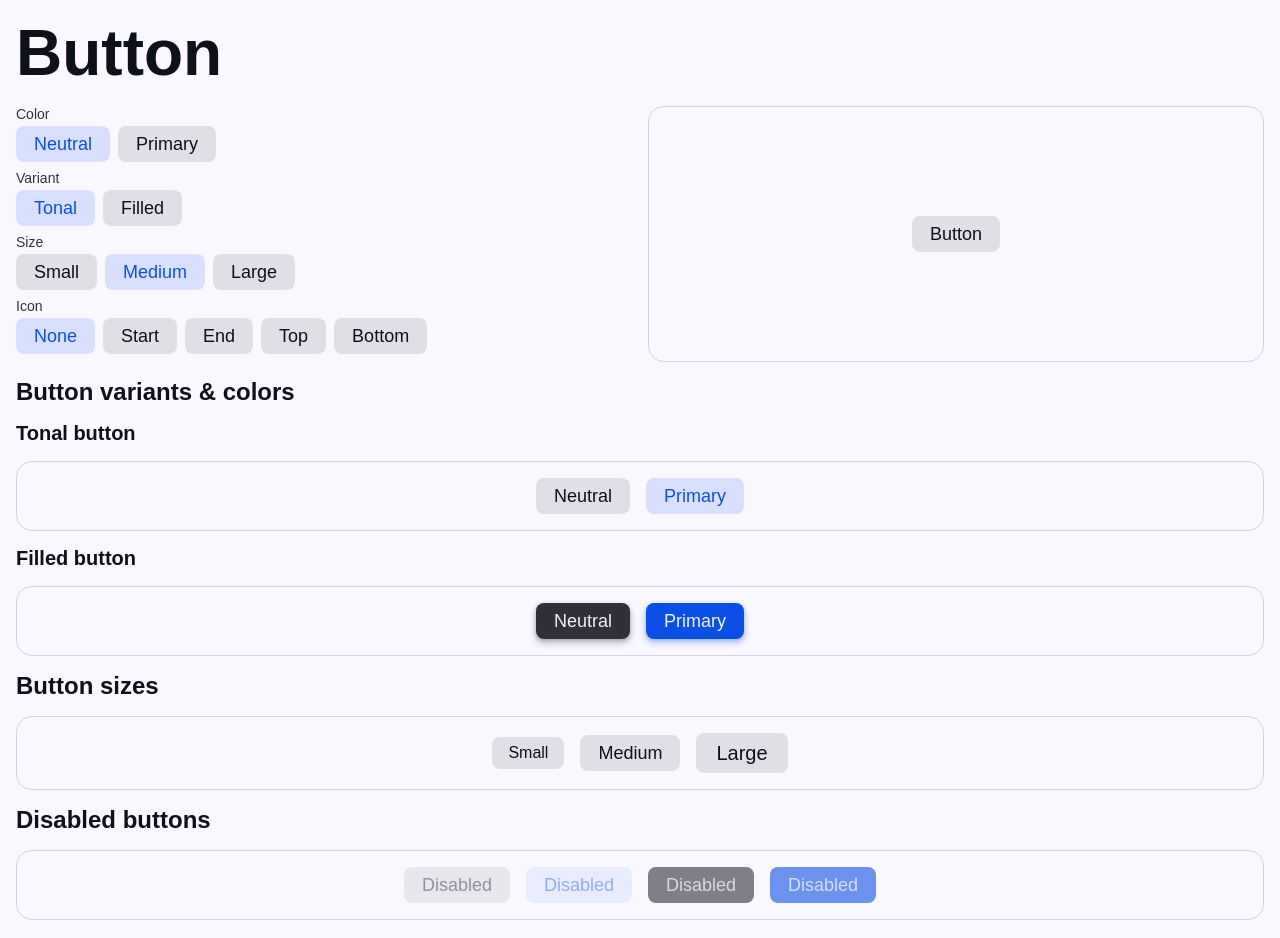
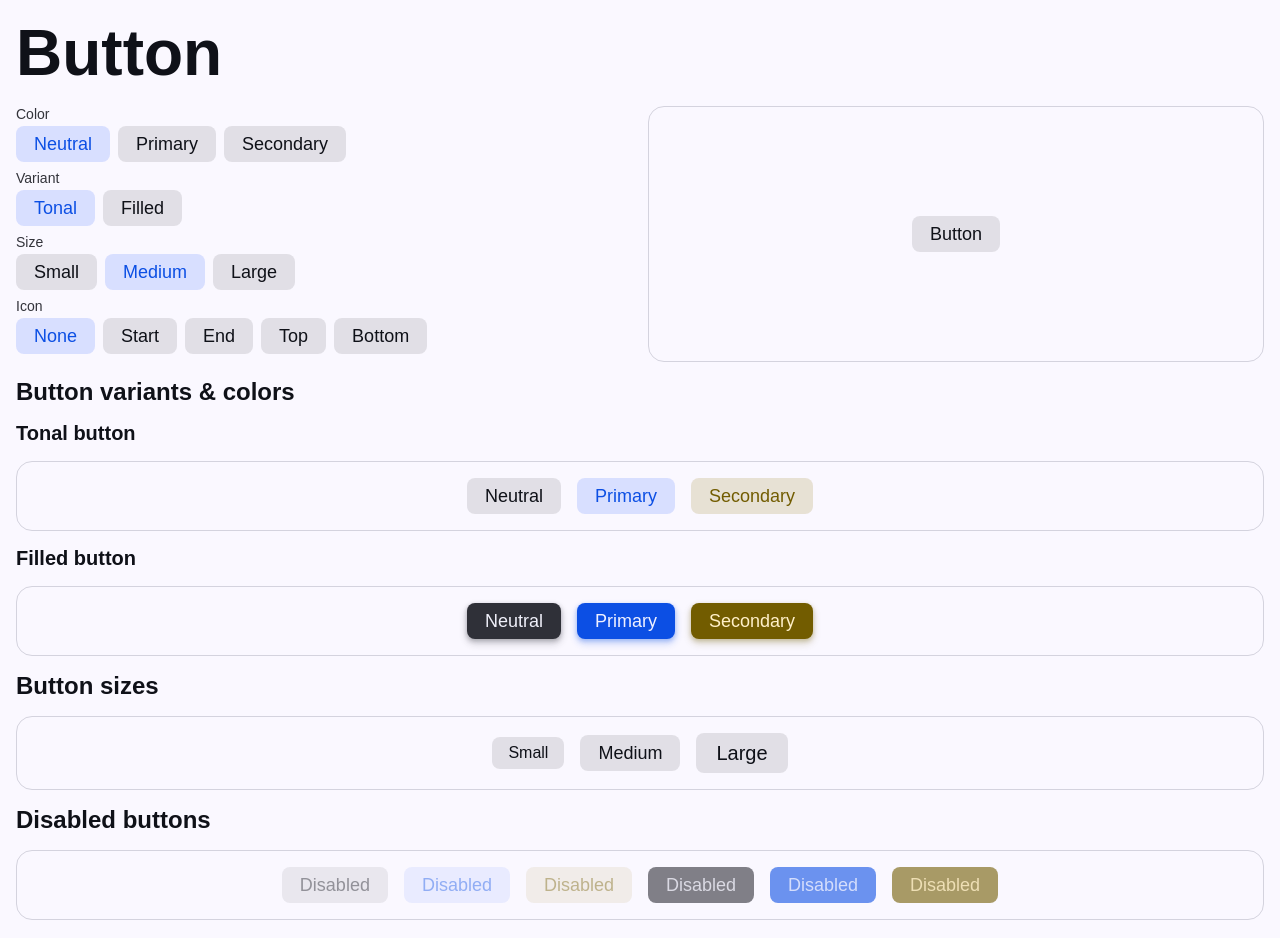
Before and after one commit to TheOmer77/omer-ui-old, a React (Vite) app: page / in a window 1280 px wide. Shown: the top 938 px of the page. Built offline with nearby package versions, Linux system fonts and the light colour scheme.

Commit message:
Add secondary button color to button demo

```diff
--- a/demo/pages/ButtonDemo.tsx
+++ b/demo/pages/ButtonDemo.tsx
@@ -13,7 +13,7 @@ import DemoComponents from '../components/DemoComponents';
 // Icons
 import { ReactComponent as AddIcon } from '../assets/icons/add.svg';
 
-const buttonColors: ButtonColor[] = ['neutral', 'primary'],
+const buttonColors: ButtonColor[] = ['neutral', 'primary', 'secondary'],
   buttonIconPositions: ButtonIconPosition[] = ['start', 'end', 'top', 'bottom'],
   buttonSizes: ButtonSize[] = ['small', 'medium', 'large'],
   buttonVariants: ButtonVariant[] = ['tonal', 'filled'];
```
